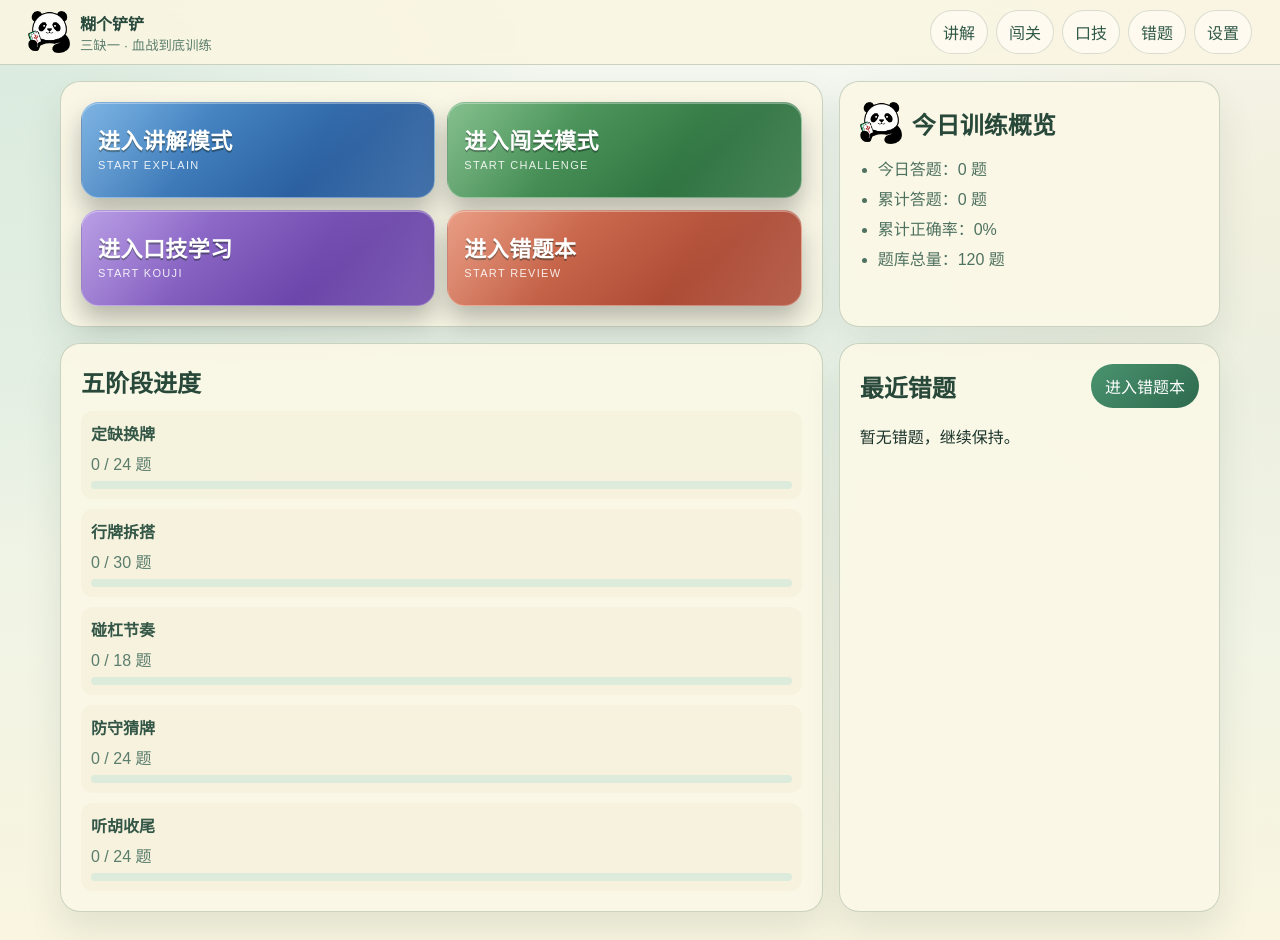
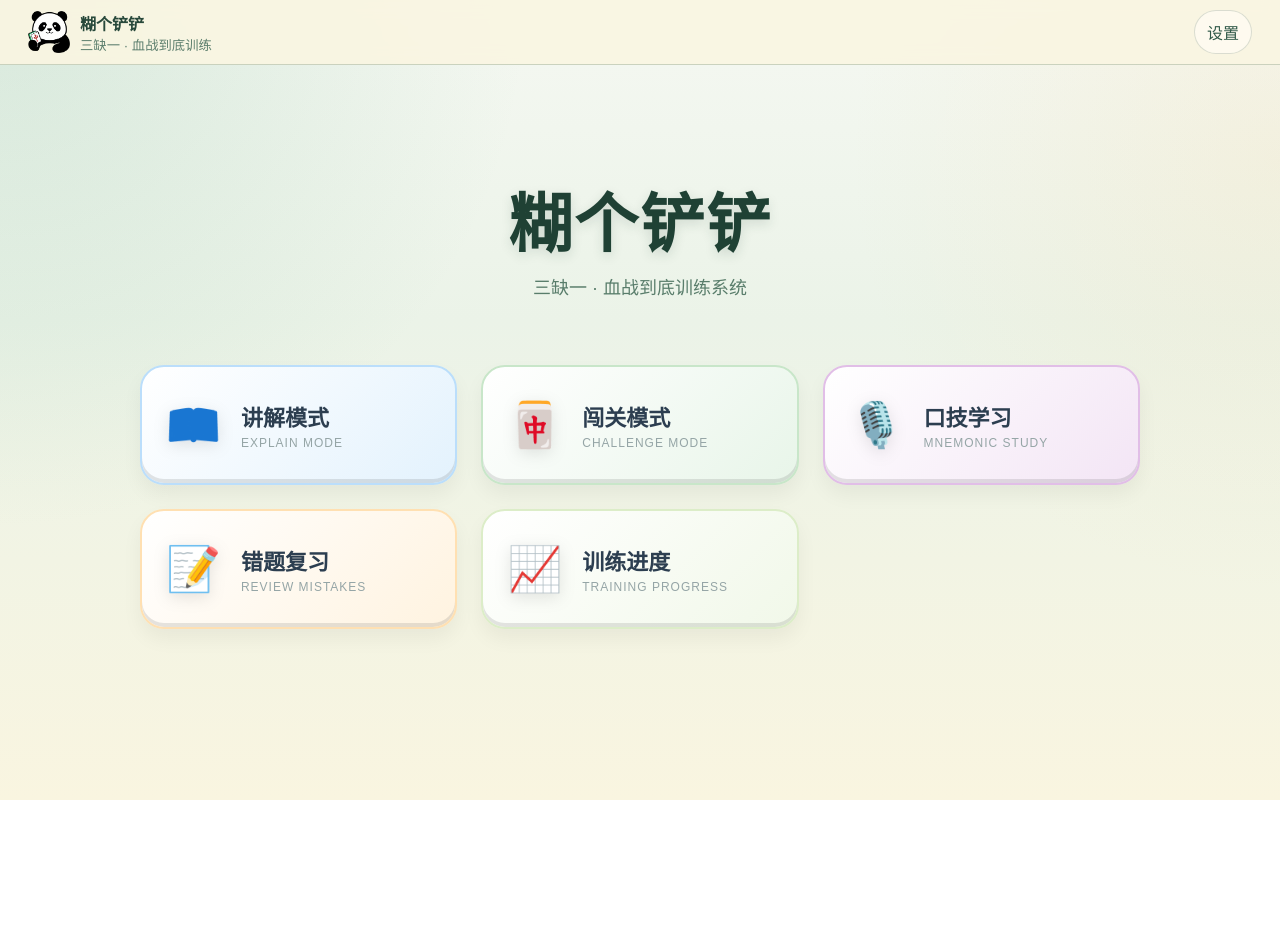
Before and after one commit to GutsGo/majiang, a Vue app: page / in a window 1280 px wide. After the commit the page ends 800 px from the top, so only its background shows below. Built offline with nearby package versions, Linux system fonts and the light colour scheme.

Commit message:
feat: 重新设计主页，采用现代化卡片布局

```diff
--- a/src/App.vue
+++ b/src/App.vue
@@ -20,10 +20,6 @@ const appClass = computed(() => [`font-${store.settings.fontScale}`, `hand-${sto
         </div>
       </RouterLink>
       <nav>
-        <RouterLink to="/explain">讲解</RouterLink>
-        <RouterLink to="/challenge">闯关</RouterLink>
-        <RouterLink to="/kouji">口技</RouterLink>
-        <RouterLink to="/mistakes">错题</RouterLink>
         <RouterLink to="/settings">设置</RouterLink>
       </nav>
     </header>
--- a/src/pages/HomePage.vue
+++ b/src/pages/HomePage.vue
@@ -1,293 +1,221 @@
 <script setup lang="ts">
-import { computed } from 'vue';
 import { RouterLink } from 'vue-router';
-import { useTrainingStore } from '@/app/stores/useTrainingStore';
-import { stageMeta } from '@/data/rules';
-import type { RuleStageId } from '@/types/training';
-
-const store = useTrainingStore();
-const appLogo = '/logo.webp';
-
-const stageRate = computed(() => {
-  const stageIds = Object.keys(store.questionStats.byStage) as RuleStageId[];
-  const result = stageIds.map((stageId) => {
-    const total = store.questionStats.byStage[stageId];
-    const done = store.stageProgressMap[stageId] ?? 0;
-    return {
-      stageId,
-      total,
-      done,
-      percent: total === 0 ? 0 : Math.round((done / total) * 100)
-    };
-  });
-  return result;
-});
-
-const recentMistakes = computed(() => store.progress.mistakeQuestionIds.slice(0, 6));
 </script>
 
 <template>
-  <section class="home-grid">
-    <article class="hero panel">
-      <div class="hero-actions">
-        <RouterLink class="game-cta cta-explain" to="/explain">
-          <strong>进入讲解模式</strong>
-          <small>START EXPLAIN</small>
-        </RouterLink>
-        <RouterLink class="game-cta cta-challenge" to="/challenge">
-          <strong>进入闯关模式</strong>
-          <small>START CHALLENGE</small>
-        </RouterLink>
-        <RouterLink class="game-cta cta-kouji" to="/kouji">
-          <strong>进入口技学习</strong>
-          <small>START KOUJI</small>
-        </RouterLink>
-        <RouterLink class="game-cta cta-mistakes" to="/mistakes">
-          <strong>进入错题本</strong>
-          <small>START REVIEW</small>
-        </RouterLink>
-      </div>
-    </article>
+  <div class="home-container">
+    <div class="hero-section">
+      <h1 class="title">糊个铲铲</h1>
+      <p class="subtitle">三缺一 · 血战到底训练系统</p>
+    </div>
 
-    <article class="panel stats">
-      <header>
-        <img :src="appLogo" alt="站点 Logo" />
-        <h2>今日训练概览</h2>
-      </header>
-      <ul>
-        <li>今日答题：{{ store.todayAnswerCount }} 题</li>
-        <li>累计答题：{{ store.totalAnswered }} 题</li>
-        <li>累计正确率：{{ Math.round(store.accuracy * 100) }}%</li>
-        <li>题库总量：{{ store.questionStats.total }} 题</li>
-      </ul>
-    </article>
+    <nav class="game-menu">
+      <RouterLink class="menu-item cta-explain" to="/explain">
+        <div class="item-inner">
+          <div class="item-icon">📖</div>
+          <div class="item-text">
+            <strong>讲解模式</strong>
+            <small>EXPLAIN MODE</small>
+          </div>
+          <div class="hover-glare"></div>
+        </div>
+      </RouterLink>
 
-    <article class="panel stage-progress">
-      <h2>五阶段进度</h2>
-      <div class="stage-list">
-        <div class="stage-item" v-for="item in stageRate" :key="item.stageId">
-          <strong>{{ stageMeta[item.stageId as keyof typeof stageMeta].name }}</strong>
-          <p>{{ item.done }} / {{ item.total }} 题</p>
-          <div class="bar"><span :style="{ width: `${item.percent}%` }" /></div>
+      <RouterLink class="menu-item cta-challenge" to="/challenge">
+        <div class="item-inner">
+          <div class="item-icon">🀄</div>
+          <div class="item-text">
+            <strong>闯关模式</strong>
+            <small>CHALLENGE MODE</small>
+          </div>
+          <div class="hover-glare"></div>
         </div>
-      </div>
-    </article>
+      </RouterLink>
 
-    <article class="panel mistakes">
-      <div class="mistake-head">
-        <h2>最近错题</h2>
-        <RouterLink to="/mistakes">进入错题本</RouterLink>
-      </div>
-      <ul v-if="recentMistakes.length" class="mistake-list">
-        <li v-for="id in recentMistakes" :key="id">{{ id }}</li>
-      </ul>
-      <p v-else>暂无错题，继续保持。</p>
-    </article>
-  </section>
+      <RouterLink class="menu-item cta-kouji" to="/kouji">
+        <div class="item-inner">
+          <div class="item-icon">🎙️</div>
+          <div class="item-text">
+            <strong>口技学习</strong>
+            <small>MNEMONIC STUDY</small>
+          </div>
+          <div class="hover-glare"></div>
+        </div>
+      </RouterLink>
+
+      <RouterLink class="menu-item cta-mistakes" to="/mistakes">
+        <div class="item-inner">
+          <div class="item-icon">📝</div>
+          <div class="item-text">
+            <strong>错题复习</strong>
+            <small>REVIEW MISTAKES</small>
+          </div>
+          <div class="hover-glare"></div>
+        </div>
+      </RouterLink>
+
+      <RouterLink class="menu-item cta-progress" to="/progress">
+        <div class="item-inner">
+          <div class="item-icon">📈</div>
+          <div class="item-text">
+            <strong>训练进度</strong>
+            <small>TRAINING PROGRESS</small>
+          </div>
+          <div class="hover-glare"></div>
+        </div>
+      </RouterLink>
+    </nav>
+  </div>
 </template>
 
 <style scoped>
-.home-grid {
-  display: grid;
-  gap: 16px;
+.home-container {
+  display: flex;
+  flex-direction: column;
+  align-items: center;
+  justify-content: center;
+  min-height: calc(100vh - 160px);
+  padding: 20px;
 }
 
-.hero {
-  display: grid;
-  gap: 12px;
+.hero-section {
+  text-align: center;
+  margin-bottom: 48px;
+  animation: fadeInDown 0.8s ease-out;
 }
 
-.hero-head h1 {
+.title {
+  font-size: clamp(40px, 8vw, 64px);
+  font-weight: 800;
+  color: #1f4134;
   margin: 0;
-  font-size: clamp(28px, 6vw, 40px);
-  color: #1f4134;
+  text-shadow: 0 4px 12px rgba(31, 65, 52, 0.15);
+  letter-spacing: 2px;
 }
 
-.hero-head p {
-  margin: 8px 0 0;
+.subtitle {
+  font-size: 18px;
   color: #597d6b;
-  font-weight: 600;
+  margin-top: 8px;
+  font-weight: 500;
 }
 
-.hero-actions {
+.game-menu {
   display: grid;
-  grid-template-columns: repeat(2, minmax(0, 1fr));
-  gap: 12px;
+  grid-template-columns: repeat(auto-fit, minmax(280px, 1fr));
+  gap: 24px;
+  width: 100%;
+  max-width: 1000px;
+  perspective: 1000px;
 }
 
-.game-cta {
+.menu-item {
+  text-decoration: none;
   position: relative;
-  overflow: hidden;
-  min-height: 96px;
-  border-radius: 18px;
-  border: 1px solid rgba(255, 255, 255, 0.32);
-  color: #fff;
-  text-decoration: none;
-  padding: 14px 16px;
-  display: grid;
-  align-content: center;
-  gap: 4px;
-  box-shadow: 0 14px 24px rgba(13, 26, 20, 0.28), inset 0 1px 0 rgba(255, 255, 255, 0.35);
-  transition:
-    transform 0.15s ease,
-    box-shadow 0.15s ease,
-    filter 0.15s ease;
+  transition: all 0.4s cubic-bezier(0.175, 0.885, 0.32, 1.275);
 }
 
-.game-cta::before {
-  content: '';
-  position: absolute;
-  inset: 0;
-  background: linear-gradient(120deg, rgba(255, 255, 255, 0.22), transparent 34%, transparent 64%, rgba(255, 255, 255, 0.12));
-  pointer-events: none;
+.item-inner {
+  position: relative;
+  height: 120px;
+  border-radius: 24px;
+  display: flex;
+  align-items: center;
+  padding: 0 24px;
+  gap: 20px;
+  background: white;
+  box-shadow:
+    0 10px 20px rgba(0, 0, 0, 0.05),
+    inset 0 -4px 0 rgba(0, 0, 0, 0.1);
+  overflow: hidden;
+  border: 2px solid transparent;
+  transition: all 0.3s ease;
 }
 
-.game-cta strong {
-  font-size: clamp(18px, 2.8vw, 22px);
-  line-height: 1.15;
-  letter-spacing: 0.02em;
-  text-shadow: 0 2px 0 rgba(23, 37, 30, 0.45);
+.item-icon {
+  font-size: 44px;
+  filter: drop-shadow(0 4px 8px rgba(0,0,0,0.1));
+  transition: transform 0.3s ease;
 }
 
-.game-cta small {
-  font-size: 11px;
-  letter-spacing: 0.12em;
-  opacity: 0.88;
+.item-text {
+  display: flex;
+  flex-direction: column;
 }
 
-.game-cta:hover {
-  transform: translateY(-2px) scale(1.01);
-  filter: saturate(1.08);
-  box-shadow: 0 20px 30px rgba(13, 26, 20, 0.34), inset 0 1px 0 rgba(255, 255, 255, 0.45);
+.item-text strong {
+  font-size: 22px;
+  color: #2c3e50;
+  margin-bottom: 4px;
 }
 
-.game-cta:active {
-  transform: translateY(1px) scale(0.995);
+.item-text small {
+  font-size: 12px;
+  color: #95a5a6;
+  letter-spacing: 1px;
 }
 
-.game-cta:focus-visible {
-  outline: 3px solid rgba(255, 249, 207, 0.9);
-  outline-offset: 2px;
+/* Color Variants */
+.cta-explain .item-inner { background: linear-gradient(135deg, #fff, #e3f2fd); border-color: #bbdefb; }
+.cta-challenge .item-inner { background: linear-gradient(135deg, #fff, #e8f5e9); border-color: #c8e6c9; }
+.cta-kouji .item-inner { background: linear-gradient(135deg, #fff, #f3e5f5); border-color: #e1bee7; }
+.cta-mistakes .item-inner { background: linear-gradient(135deg, #fff, #fff3e0); border-color: #ffe0b2; }
+.cta-progress .item-inner { background: linear-gradient(135deg, #fff, #f1f8e9); border-color: #dcedc8; }
+
+.cta-explain .item-icon { background: #1976d2; -webkit-background-clip: text; -webkit-text-fill-color: transparent; }
+
+/* Hover Effects */
+.menu-item:hover {
+  transform: translateY(-8px) scale(1.02) rotateX(5deg);
 }
 
-.cta-explain {
-  background: linear-gradient(140deg, #599fdb, #2a5f9f 70%);
+.menu-item:hover .item-inner {
+  box-shadow:
+    0 20px 40px rgba(0, 0, 0, 0.1),
+    inset 0 -2px 0 rgba(0, 0, 0, 0.05);
 }
 
-.cta-challenge {
-  background: linear-gradient(140deg, #62ae6e, #2f7441 70%);
+.menu-item:hover .item-icon {
+  transform: scale(1.2) rotate(10deg);
 }
 
-.cta-kouji {
-  background: linear-gradient(140deg, #a683de, #6b45a9 70%);
+.cta-explain:hover .item-inner { border-color: #1976d2; }
+.cta-challenge:hover .item-inner { border-color: #2e7d32; }
+.cta-kouji:hover .item-inner { border-color: #7b1fa2; }
+.cta-mistakes:hover .item-inner { border-color: #e65100; }
+.cta-progress:hover .item-inner { border-color: #558b2f; }
+
+/* Glare Animation */
+.hover-glare {
+  position: absolute;
+  top: 0; left: -100%;
+  width: 50%; height: 100%;
+  background: linear-gradient(90deg, transparent, rgba(255,255,255,0.6), transparent);
+  transition: all 0.6s ease;
+  transform: skewX(-25deg);
 }
 
-.cta-mistakes {
-  background: linear-gradient(140deg, #e38262, #ad4b35 70%);
+.menu-item:hover .hover-glare {
+  left: 150%;
 }
 
-.stats header {
-  display: flex;
-  align-items: center;
-  gap: 10px;
-}
-
-.stats img {
-  width: 42px;
-  height: 42px;
-}
-
-.stats h2,
-.stage-progress h2,
-.mistakes h2 {
-  margin: 0;
-  color: #28483a;
-}
-
-.stats ul,
-.mistake-list {
-  margin: 12px 0 0;
-  padding-left: 18px;
-  color: #4f7260;
-  display: grid;
-  gap: 6px;
-}
-
-.stage-list {
-  margin-top: 12px;
-  display: grid;
-  gap: 10px;
-}
-
-.stage-item {
-  padding: 10px;
-  border-radius: 12px;
-  background: rgba(245, 240, 219, 0.75);
-}
-
-.stage-item strong {
-  color: #335646;
-}
-
-.stage-item p {
-  margin: 6px 0;
-  color: #5a7d6c;
-}
-
-.bar {
-  height: 8px;
-  border-radius: 999px;
-  background: #dcebdc;
-  overflow: hidden;
-}
-
-.bar span {
-  display: block;
-  height: 100%;
-  background: linear-gradient(90deg, #6cb793, #3f8e68);
-}
-
-.mistake-head {
-  display: flex;
-  align-items: center;
-  justify-content: space-between;
-  gap: 10px;
-}
-
-.mistake-head a {
-  min-height: 44px;
-  padding: 10px 14px;
-  border-radius: 999px;
-  background: linear-gradient(135deg, #4a936f, #2e6a4e);
-  color: #fff;
-  text-decoration: none;
-  display: inline-flex;
-  align-items: center;
+@keyframes fadeInDown {
+  from {
+    opacity: 0;
+    transform: translateY(-20px);
+  }
+  to {
+    opacity: 1;
+    transform: translateY(0);
+  }
 }
 
 @media (max-width: 640px) {
-  .hero-actions {
+  .game-menu {
     grid-template-columns: 1fr;
   }
-}
-
-@media (min-width: 960px) {
-  .home-grid {
-    grid-template-columns: 2fr 1fr;
-  }
-
-  .hero,
-  .stage-progress {
-    grid-column: 1 / 2;
-  }
-
-  .stats,
-  .mistakes {
-    grid-column: 2 / 3;
-  }
-
-  .hero {
-    align-content: start;
+  .item-inner {
+    height: 100px;
   }
 }
 </style>
```
